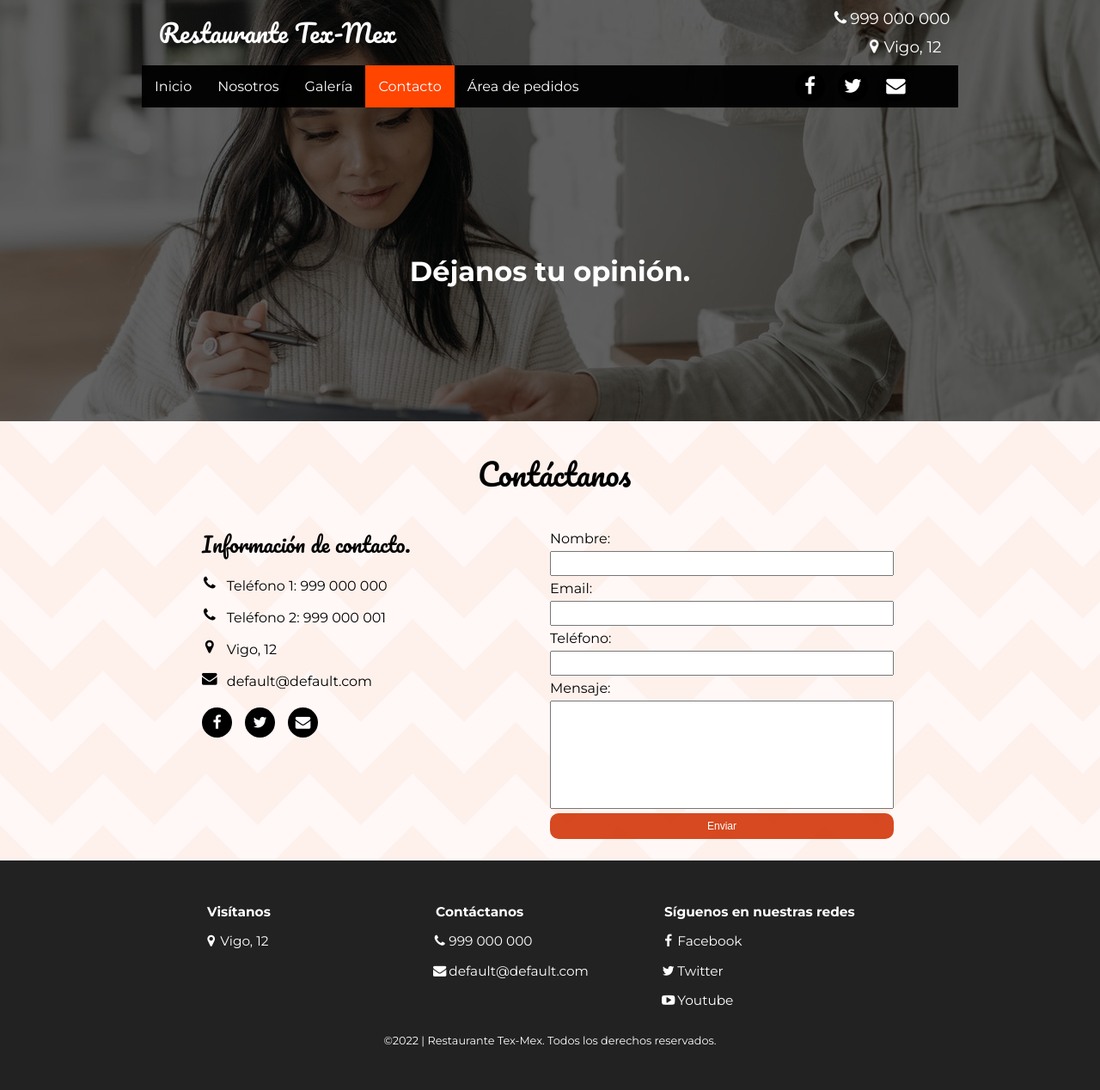
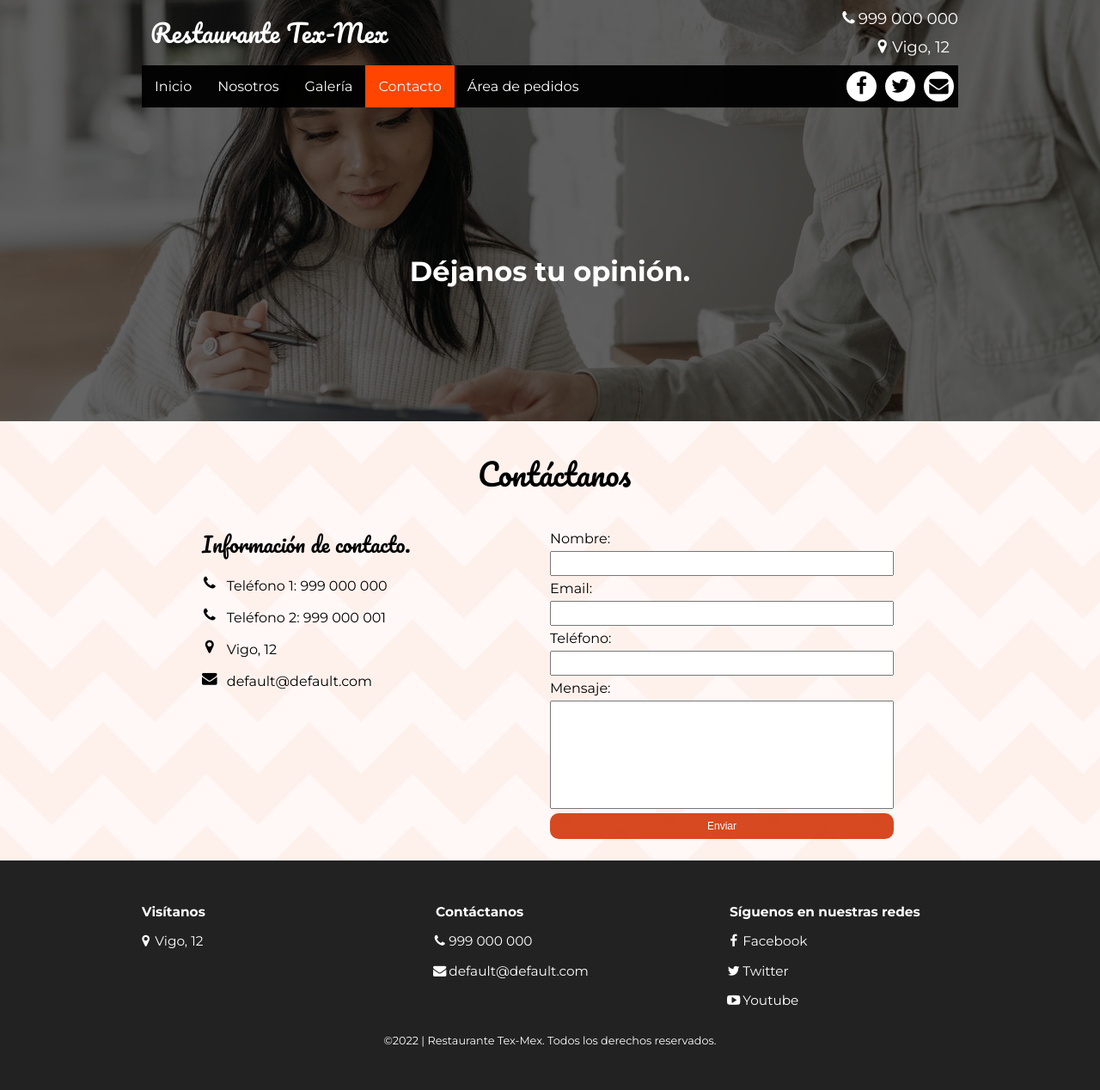
Before and after one commit to acorbacho/Proyecto_Web_Restaurante_Tex-Mex, a PHP site: page /contact.html in a window 1280 px wide. Shown: the whole page at 86% size. Run offline with PHP 8.4, Linux system fonts and the light colour scheme.

Commit message:
Timeless fix

```diff
--- a/src/contact.html
+++ b/src/contact.html
@@ -69,14 +69,6 @@
           <p class="column__txt">
             <spain class="icon-mail"></spain> default@default.com
           </p>
-          <div class="social-icon">
-            <a href="https://www.facebook.com/" target="_blank" class="social-icon__link"><span
-                class="icon-facebook"></span></a>
-            <a href="https://twitter.com/home" target="_blank" class="social-icon__link"><span
-                class="icon-twitter"></span></a>
-            <a href="https://mail.google.com/mail/u/0/#inbox" target="_blank" class="social-icon__link"><span
-                class="icon-mail"></span></a>
-          </div>
         </div>
         <form action="php/send_mail.php" method="POST" class="form column column--50">
           <label for="" class="form__label">Nombre:</label>
--- a/src/styles/contact.css
+++ b/src/styles/contact.css
@@ -21,17 +21,6 @@
   font-size: 1.1em;
   margin-right: 7px;
   top: 5px;
-}
-
-.social-icon {
-  justify-content: flex-start;
-}
-
-.social-icon [class*="icon-"] {
-  background: black;
-  color: white;
-  margin-left: 0;
-  margin-right: 15px;
 }
 
 .form {
@@ -62,10 +51,6 @@
 }
 
 @media screen and (min-width:960px) {
-  .container--flex {
-    justify-content: center;
-  }
-
   .form__btn {
     width: 400px;
   }
@@ -86,7 +71,6 @@
 }
 
 @media screen and (min-width:1024px) {
-
   .contact-information .column__title {
     font-size: 1.5em;
   }
```
